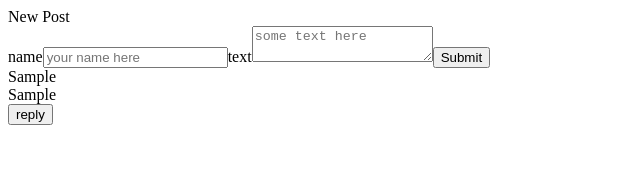
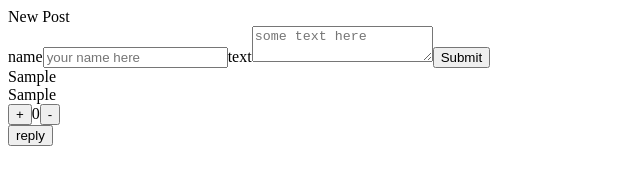
Before and after one commit to cis-1962/hw5-react-comment-app-zhiyanlu1204, a React (Vite) app: page / in a window 1280 px wide. Both pictures are taken after typing "Sample", "Sample" into the empty fields and a click on the input 461 px from the left and 57 px from the top of the page. Shown: the top 194 px of the page, without its empty margins (0-640 px from the left). Built offline with nearby package versions, Linux system fonts and the light colour scheme.

Commit message:
Added vote functionalities, all functions complete

```diff
--- a/src/post.tsx
+++ b/src/post.tsx
@@ -2,6 +2,7 @@ import React, { useState } from 'react';
 import PropTypes from 'prop-types';
 import { PostData } from './post-data';
 import Input from './input';
+import Vote from './vote';
 
 Post.propTypes = {
   name: PropTypes.string.isRequired,
@@ -29,6 +30,7 @@ export default function Post({ name, text }) {
     <div>
       <div>{name}</div>
       <div>{text}</div>
+      <Vote />
       {showReply ? (
         <button type="button" onClick={(e) => handleShowReply(e)}>
           reply
@@ -43,6 +45,7 @@ export default function Post({ name, text }) {
               reply
             </button>
           ) : null}
+          <Vote />
         </div>
       ))}
       {showInputBox ? <Input onSubmitNewPost={onSubmitNewReply} /> : null}
--- /dev/null
+++ b/src/vote.tsx
@@ -0,0 +1,27 @@
+import React, { useState } from 'react';
+
+export default function Vote() {
+  const [voteCount, setVoteCount] = useState(0);
+
+  const handleUpvote = (e) => {
+    const newVote = voteCount + 1;
+    setVoteCount(newVote);
+  };
+
+  const handleDownvote = (e) => {
+    const newVote = voteCount - 1;
+    setVoteCount(newVote);
+  };
+
+  return (
+    <div>
+      <button type="button" onClick={(e) => handleUpvote(e)}>
+        +
+      </button>
+      {voteCount}
+      <button type="button" onClick={(e) => handleDownvote(e)}>
+        -
+      </button>
+    </div>
+  );
+}
```
